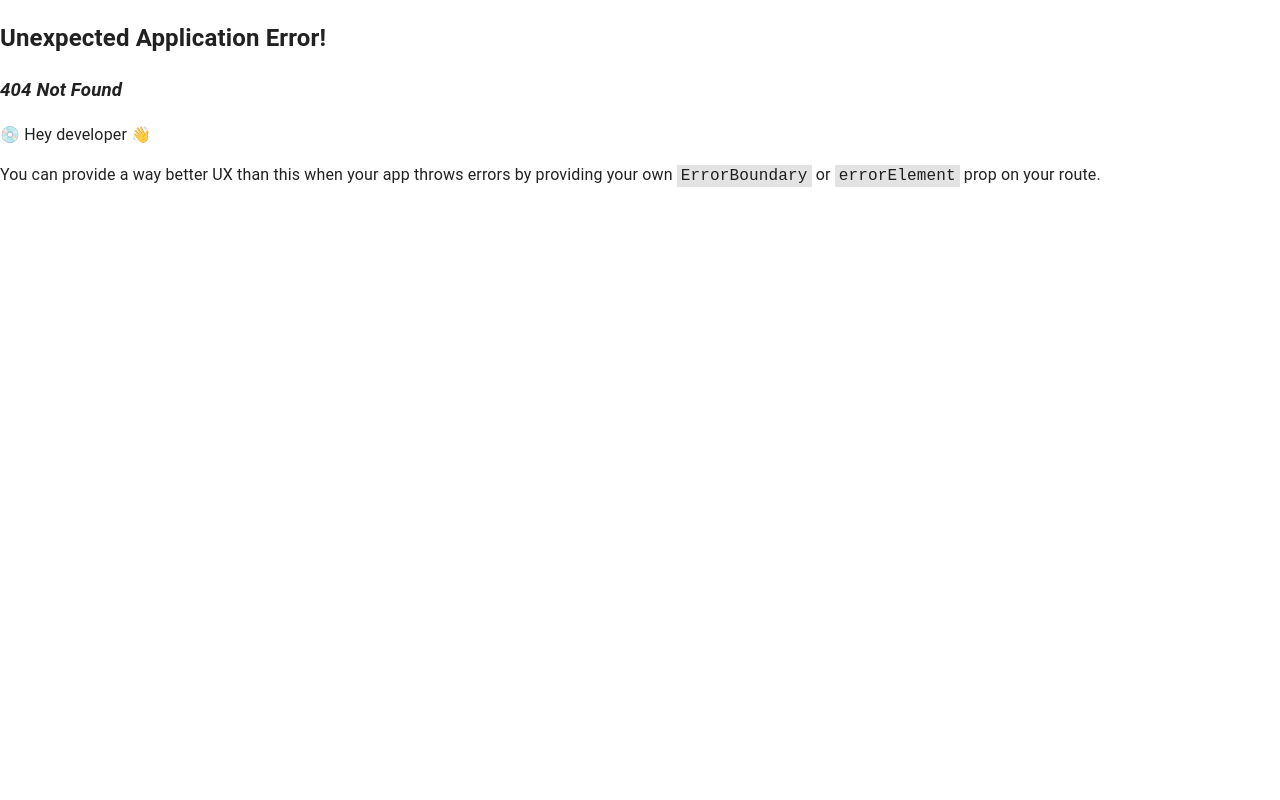
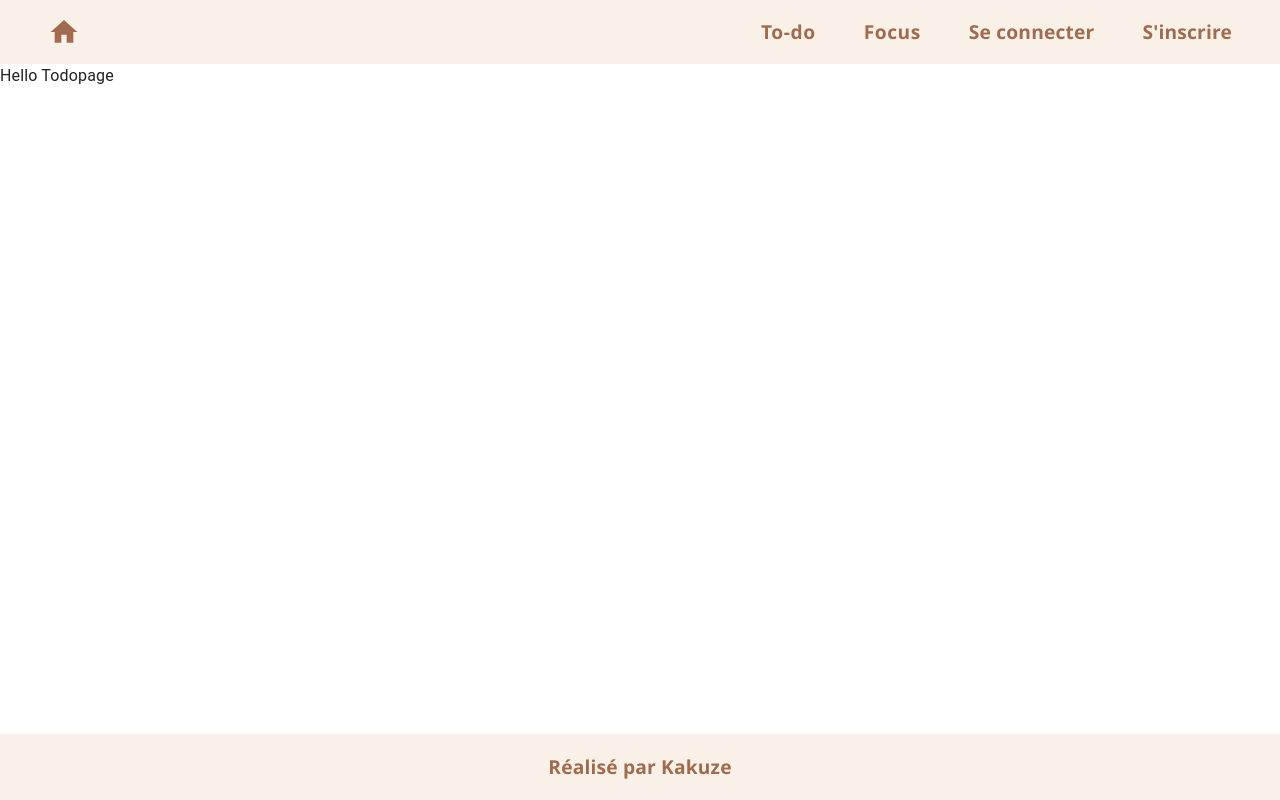
Before and after one commit to ayoub-benhammou-vinci/gestyle, a React (Vite) app in the folder frontend/: page /todo in a window 1280 px wide. Before the commit this address had no page. Built offline with nearby package versions, Linux system fonts and the light colour scheme.

Commit message:
feat: navigate to todo page

```diff
--- /dev/null
+++ b/frontend/src/components/pages/Todopage.tsx
@@ -0,0 +1,5 @@
+const Todopage = () => {
+  return <>Hello Todopage</>;
+};
+
+export default Todopage;
--- a/frontend/src/main.tsx
+++ b/frontend/src/main.tsx
@@ -6,6 +6,7 @@ import App from './components/Main/App';
 import LoginPage from './components/pages/Loginpage';
 import Homepage from './components/pages/Homepage';
 import RegisterPage from './components/pages/Registerpage';
+import Todopage from './components/pages/Todopage';
 
 const router = createBrowserRouter([
   {
@@ -24,6 +25,10 @@ const router = createBrowserRouter([
         path: 'register',
         element: <RegisterPage />,
       },
+      {
+        path: 'todo',
+        element: <Todopage />,
+      },
     ],
   },
 ]);
```
